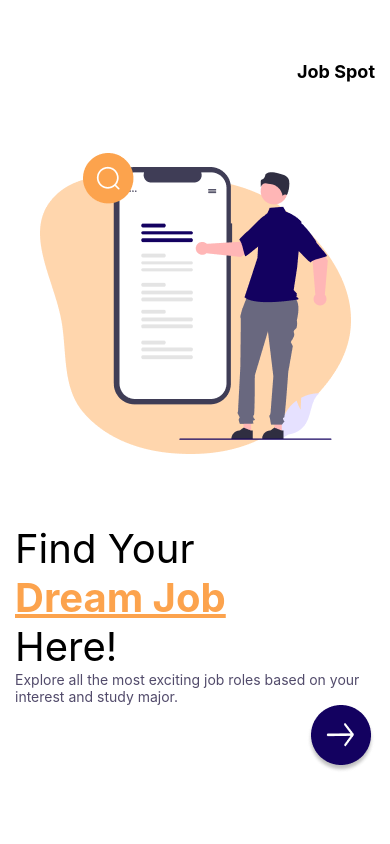
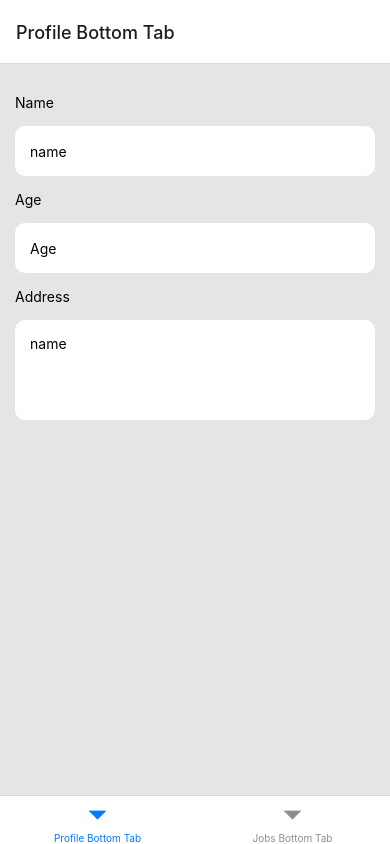
Before and after one commit to blackflare546/jobs-finder, a React Native app: screen / in a window 390 px wide. Built offline with nearby package versions, Linux system fonts and the light colour scheme.

Commit message:
style: refactor Profile Screen Components

```diff
--- a/src/@core/navigations/base.navigator.tsx
+++ b/src/@core/navigations/base.navigator.tsx
@@ -8,7 +8,7 @@ import { JobsScreen, ProfileScreen } from "../../scenes/Main";
 const Stack = createNativeStackNavigator<RootStackParamList>();
 
 export function RootNavigator() {
-  const initialRouteName: keyof RootStackParamList = "Entry";
+  const initialRouteName: keyof RootStackParamList = "Main";
 
   return (
     <Stack.Navigator initialRouteName={initialRouteName}>
--- a/src/scenes/Main/screens/profile.screen.tsx
+++ b/src/scenes/Main/screens/profile.screen.tsx
@@ -1,6 +1,12 @@
 import React from "react";
-import { View, TextInput, Text, StyleSheet } from "react-native";
+import { Text } from "react-native";
 import { useProfileStore } from "../store";
+import {
+  FieldText,
+  Label,
+  Layout,
+  MultiLineText,
+} from "../styles/profile.styled";
 
 const ProfileScreen = () => {
   const name = useProfileStore((state) => state.name);
@@ -11,49 +17,31 @@ const ProfileScreen = () => {
   const updateAddress = useProfileStore((state) => state.updateAddress);
 
   return (
-    <View style={{ padding: 15 }}>
-      <Text>Name</Text>
-      <TextInput
+    <Layout>
+      <Label>Name</Label>
+      <FieldText
         placeholder="name"
-        style={styles.TextField}
         value={name}
-        onChangeText={(text) => updateName(text)}
+        onChangeText={(text: string) => updateName(text)}
       />
 
-      <Text>Age</Text>
-      <TextInput
+      <Label>Age</Label>
+      <FieldText
         placeholder="Age"
-        style={styles.TextField}
         value={age}
-        onChangeText={(text) => updateAge(text)}
+        onChangeText={(text: string) => updateAge(text)}
       />
 
-      <Text>Address</Text>
-      <TextInput
+      <Label>Address</Label>
+      <MultiLineText
         placeholder="name"
-        style={styles.Address}
         value={address}
         multiline={true}
         numberOfLines={4}
-        onChangeText={(text) => updateAddress(text)}
+        onChangeText={(text: string) => updateAddress(text)}
       />
-    </View>
+    </Layout>
   );
 };
 
-const styles = StyleSheet.create({
-  TextField: {
-    backgroundColor: "#fff",
-    height: 50,
-    borderRadius: 10,
-    padding: 15,
-  },
-  Address: {
-    backgroundColor: "#fff",
-    height: 100,
-    borderRadius: 10,
-    padding: 15,
-  },
-});
-
 export default ProfileScreen;
--- /dev/null
+++ b/src/scenes/Main/styles/profile.styled.ts
@@ -0,0 +1,25 @@
+import styled from "styled-components/native";
+
+export const Layout = styled.View`
+  flex: 1;
+  padding: 15px;
+  background-color: #e5e5e5;
+`;
+
+export const FieldText = styled.TextInput`
+  background-color: #fff;
+  height: 50px;
+  border-radius: 10px;
+  padding: 15px;
+`;
+
+export const Label = styled.Text`
+  margin-vertical: 15px;
+`;
+
+export const MultiLineText = styled.TextInput`
+  background-color: #fff;
+  height: 100px;
+  border-radius: 10px;
+  padding: 15px;
+`;
```
